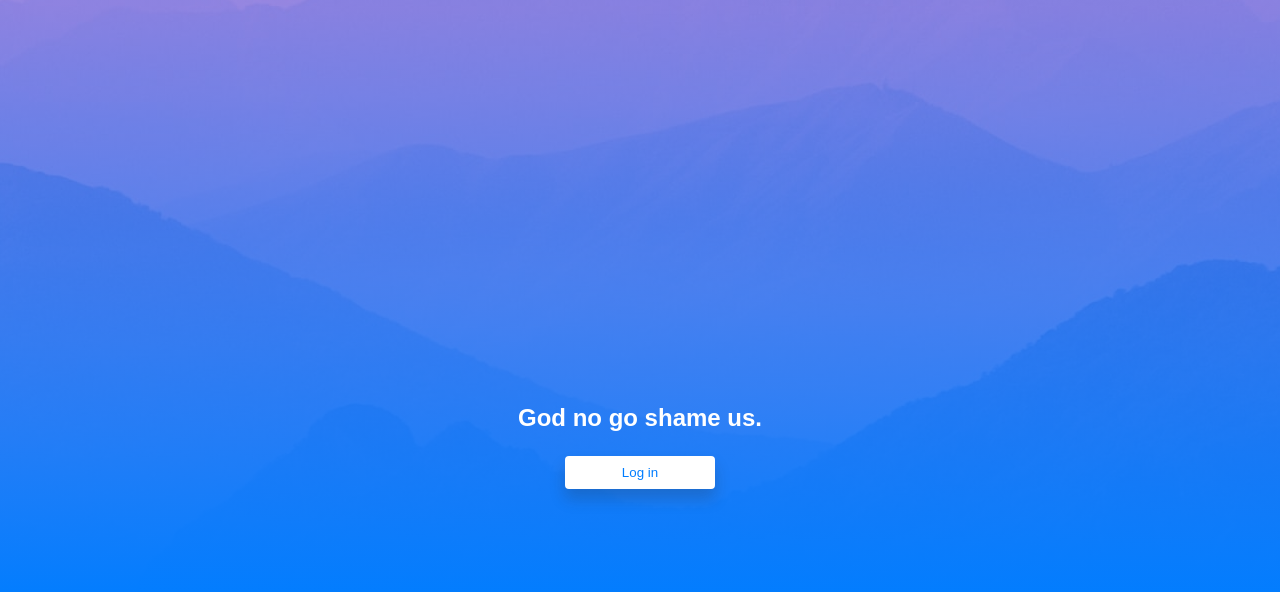
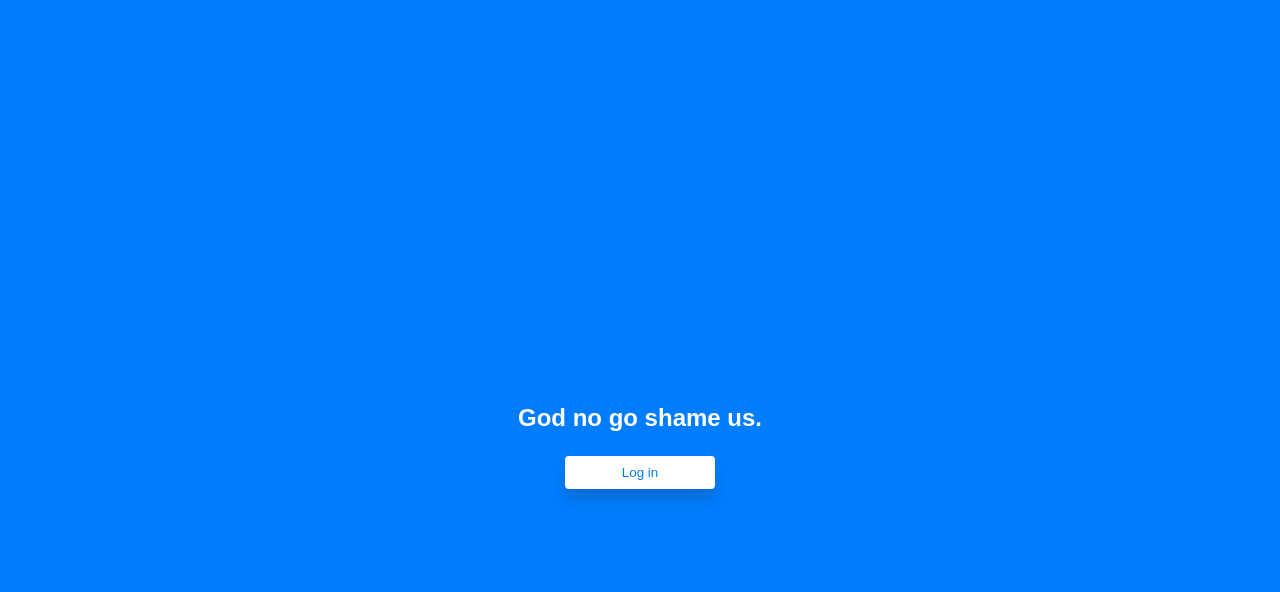
Before and after one commit to kingslee69/IEEE-Computer-Login-form, a plain HTML site: page index.html in a window 1280 px wide. Drawn offline with Linux system fonts and the light colour scheme.

Commit message:
add a fallback hero color

```diff
--- a/main.css
+++ b/main.css
@@ -27,9 +27,10 @@ body {
   align-items: center;
   justify-content: space-around;
   flex-wrap: wrap;
-  background: linear-gradient(180deg, #4808be75 1%, var(--brand) 76.04%),
-    url(images/banner1.jpg) center;
+  /* background: linear-gradient(180deg, #4808be75 1%, var(--brand) 76.04%),
+    url(images/banner1.jpg) center; */
 
+  background-color: var(--brand);
   position: relative;
 }
 
```
